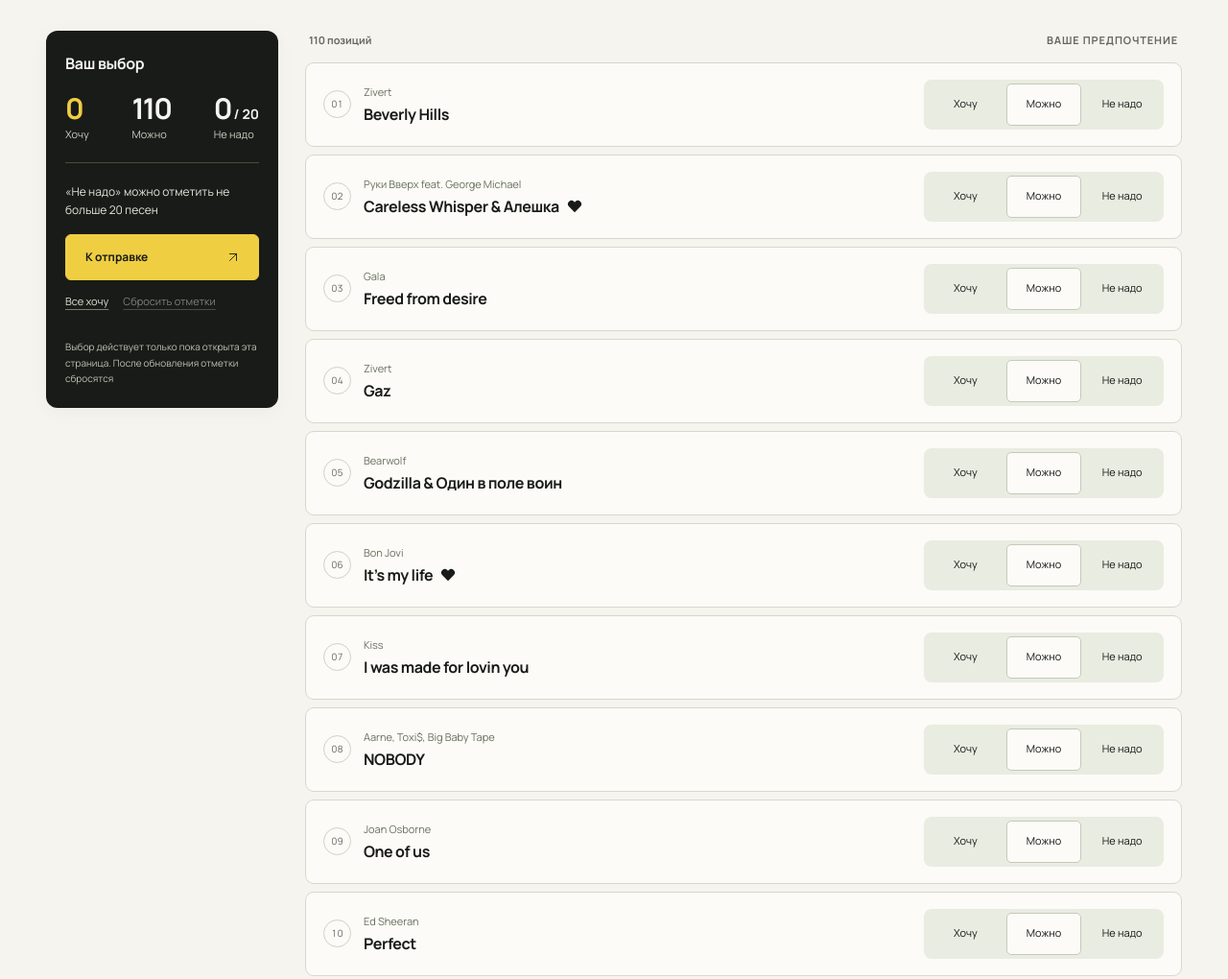
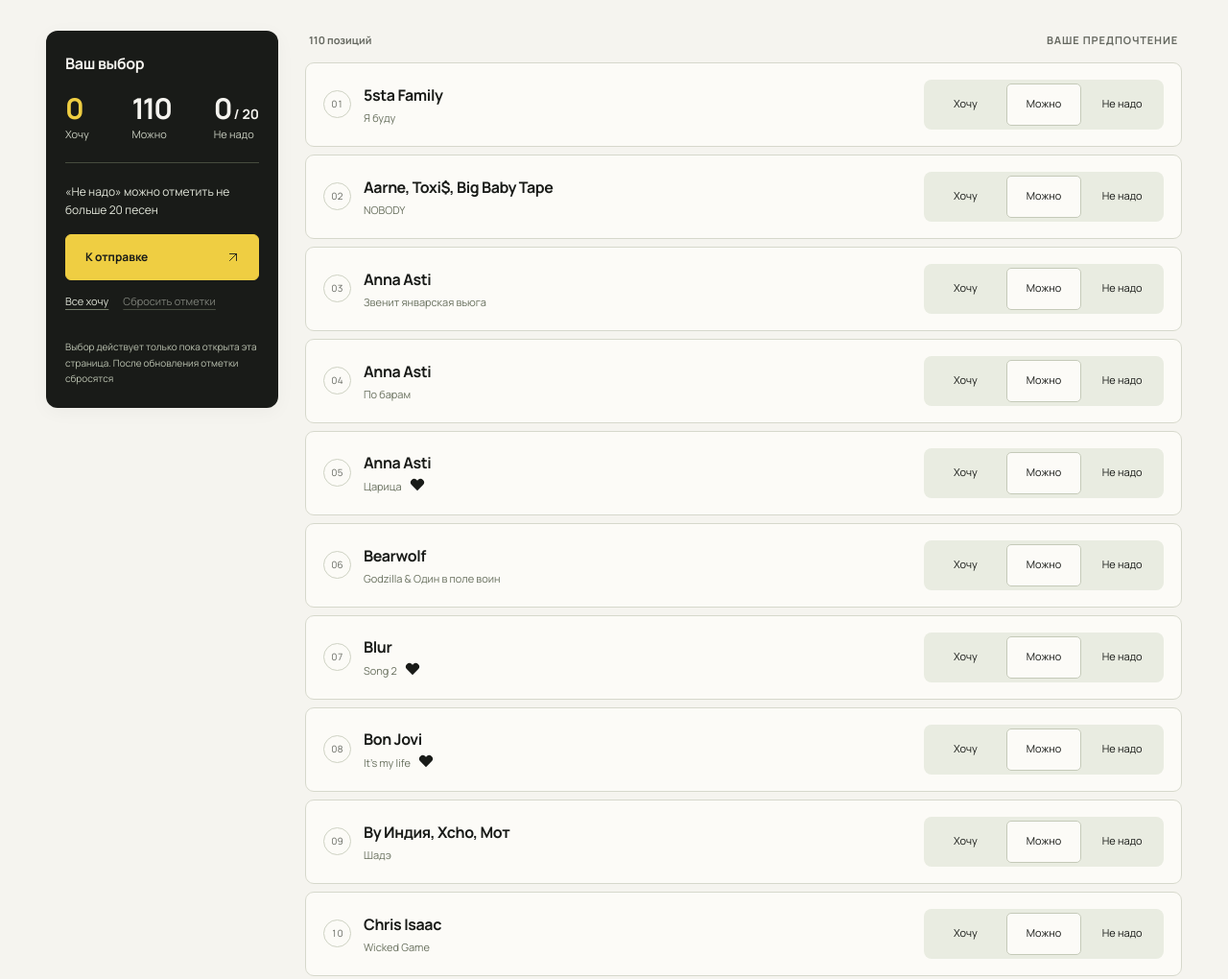
Before and after one commit to dunshaar/demo-version, a plain HTML site: page repertoire/index.html in a window 1280 px wide. Shown: the part 881-1901 px from the top of the page at 96% size. Drawn offline with Linux system fonts and the light colour scheme.

Commit message:
Publish artist-first repertoire layout and alphabetical order

```diff
--- a/app.js
+++ b/app.js
@@ -1,6 +1,6 @@
 import {initHeroScanner} from './hero-scanner.mjs?v=20260930-speed';
 import {initPrivacyUI} from './shared/privacy-ui.mjs?v=20260929-copy-form';
-import {initRequestForm} from './request-form.mjs?v=20261001-catalog110-recs';
+import {initRequestForm} from './request-form.mjs?v=20261001-artist-order';
 initPrivacyUI();
 initRequestForm();
 // Prepare already requested photographs for a fast scroll without delaying content.
--- a/index.html
+++ b/index.html
@@ -50,7 +50,7 @@
 </script>
 <link rel="icon" type="image/png" sizes="512x512" href="/demo-version/assets/logo-ava-512.png?v=20260930-catalog89-icons"><link rel="apple-touch-icon" href="/demo-version/assets/logo-ava-512.png?v=20260930-catalog89-icons">
 <link rel="preload" href="/demo-version/assets/manrope-regular.ttf" as="font" type="font/ttf" crossorigin>
-<link rel="stylesheet" href="/demo-version/styles.css?v=20260929-navigation"><script type="module" src="/demo-version/app.js?v=20261001-catalog110-recs"></script>
+<link rel="stylesheet" href="/demo-version/styles.css?v=20260929-navigation"><script type="module" src="/demo-version/app.js?v=20261001-artist-order"></script>
 <link rel="stylesheet" href="/demo-version/shared/privacy.css"><link rel="stylesheet" href="/demo-version/visual.css?v=20260929-hero-control"></head>
 <body>
 <a class="skip-link" href="#main">К содержанию</a>
--- a/repertoire/app.mjs
+++ b/repertoire/app.mjs
@@ -1,8 +1,8 @@
-import { source } from './catalog.mjs?v=20261001-catalog110-recs';
-import { sortSongs, splitSongText } from '../shared/song-order.mjs';
-import { CHOICES, CHOICE_LABELS, createCatalog, countChoices, createTextList, MAX_SKIPPED_SONGS } from './model.mjs?v=20261001-catalog110-recs';
-import { readRepertoireDraft, saveRepertoireDraft } from '../shared/preferences.mjs?v=20261001-catalog110-recs';
-import {initRequestForm} from '../request-form.mjs?v=20261001-catalog110-recs';
+import { source } from './catalog.mjs?v=20261001-artist-order';
+import { sortSongs, splitSongText } from '../shared/song-order.mjs?v=20261001-artist-order';
+import { CHOICES, CHOICE_LABELS, createCatalog, countChoices, createTextList, MAX_SKIPPED_SONGS } from './model.mjs?v=20261001-artist-order';
+import { readRepertoireDraft, saveRepertoireDraft } from '../shared/preferences.mjs?v=20261001-artist-order';
+import {initRequestForm} from '../request-form.mjs?v=20261001-artist-order';
 import {initPrivacyUI} from '../shared/privacy-ui.mjs?v=20260929-copy-form';
 
 function initRepertoire() {
@@ -40,18 +40,18 @@
   const heading = document.createElement('h3');
   heading.id = `${song.id}-title`;
   const {artist, title} = splitSongText(song.text);
-  heading.textContent = title;
+  heading.textContent = artist;
   const songLabel = [artist, title].filter(Boolean).join(': ');
   heading.setAttribute('aria-label', songLabel + (song.recommended ? ', рекомендует группа' : ''));
+  const track = document.createElement('span');
+  track.className = 'song-title';
+  track.textContent = title;
   if (song.recommended) {
     row.dataset.recommended = 'true';
-    heading.title = 'Рекомендует группа';
-    heading.insertAdjacentHTML('beforeend', "<svg class=\"recommendation-heart\" width=\"16\" height=\"16\" viewBox=\"0 0 24 24\" fill=\"currentColor\" aria-hidden=\"true\" focusable=\"false\"><path d=\"M20.84 4.61a5.5 5.5 0 0 0-7.78 0L12 5.67l-1.06-1.06a5.5 5.5 0 0 0-7.78 7.78L12 21.23l8.84-8.84a5.5 5.5 0 0 0 0-7.78Z\"/demo-version/></svg>");
+    track.title = 'Рекомендует группа';
+    track.insertAdjacentHTML('beforeend', "<svg class=\"recommendation-heart\" width=\"16\" height=\"16\" viewBox=\"0 0 24 24\" fill=\"currentColor\" aria-hidden=\"true\" focusable=\"false\"><path d=\"M20.84 4.61a5.5 5.5 0 0 0-7.78 0L12 5.67l-1.06-1.06a5.5 5.5 0 0 0-7.78 7.78L12 21.23l8.84-8.84a5.5 5.5 0 0 0 0-7.78Z\"/demo-version/></svg>");
   }
-  const performer = document.createElement('span');
-  performer.className = 'song-artist';
-  performer.textContent = artist;
-  info.append(number, performer, heading);
+  info.append(number, heading, track);
   const fieldset = document.createElement('fieldset');
   fieldset.className = 'song-choices';
   const legend = document.createElement('legend');
--- a/repertoire/boot.mjs
+++ b/repertoire/boot.mjs
@@ -1,4 +1,4 @@
-import('./app.mjs?v=20261001-catalog110-recs').catch(() => {
+import('./app.mjs?v=20261001-artist-order').catch(() => {
   document.querySelector('#load-error').hidden = false;
   document.querySelector('#results-count').textContent = 'Список недоступен';
   document.querySelector('#storage-status').textContent = 'Список не загрузился. Обновите страницу, чтобы продолжить.';
--- a/repertoire/index.html
+++ b/repertoire/index.html
@@ -8,9 +8,9 @@
   <meta name="description" content="Репертуар кавер-группы «Станция Мир». Выберите песни и отправьте пожелания вместе с контактами группе.">
   <title>Выбор песен | Станция Мир</title>
   <link rel="icon" type="image/png" sizes="512x512" href="/demo-version/assets/logo-ava-512.png?v=20260930-catalog89-icons"><link rel="apple-touch-icon" href="/demo-version/assets/logo-ava-512.png?v=20260930-catalog89-icons">
-  <link rel="stylesheet" href="./repertoire.css?v=20261001-catalog110-recs">
+  <link rel="stylesheet" href="./repertoire.css?v=20261001-artist-order">
   <link rel="stylesheet" href="/demo-version/shared/privacy.css">
-  <script type="module" src="./boot.mjs?v=20261001-catalog110-recs"></script>
+  <script type="module" src="./boot.mjs?v=20261001-artist-order"></script>
 </head>
 <body>
   <a class="skip-link" href="#main">К выбору песен</a>
--- a/repertoire/model.mjs
+++ b/repertoire/model.mjs
@@ -1,4 +1,4 @@
-import { sortSongs, splitSongText } from '../shared/song-order.mjs';
+import { sortSongs, splitSongText } from '../shared/song-order.mjs?v=20261001-artist-order';
 
 export const CHOICES = Object.freeze(['want', 'maybe', 'skip']);
 export const MAX_SKIPPED_SONGS = 20;
--- a/request-form.mjs
+++ b/request-form.mjs
@@ -1,6 +1,6 @@
-import {previewFormConfig} from './preview-config.mjs?v=20261001-catalog110-recs';
+import {previewFormConfig} from './preview-config.mjs?v=20261001-artist-order';
 import {attachPhoneMask} from './phone-input.mjs';
-import {readRepertoireDraft} from './shared/preferences.mjs?v=20261001-catalog110-recs';
+import {readRepertoireDraft} from './shared/preferences.mjs?v=20261001-artist-order';
 export async function initRequestForm(){
  const form=document.querySelector('#request-form');if(!form)return;
  const fields=document.querySelector('#request-fields'),button=document.querySelector('#request-submit'),status=document.querySelector('#request-status'),note=document.querySelector('#request-service-note'),retry=document.querySelector('#request-retry');
--- a/shared/preferences.mjs
+++ b/shared/preferences.mjs
@@ -1,5 +1,5 @@
-import { source } from '../repertoire/catalog.mjs?v=20261001-catalog110-recs';
-import { createCatalog, defaultChoices, sanitizeChoices, MAX_SKIPPED_SONGS } from '../repertoire/model.mjs?v=20261001-catalog110-recs';
+import { source } from '../repertoire/catalog.mjs?v=20261001-artist-order';
+import { createCatalog, defaultChoices, sanitizeChoices, MAX_SKIPPED_SONGS } from '../repertoire/model.mjs?v=20261001-artist-order';
 
 // Legacy keys are retained only to remove drafts made by earlier versions.
 export const PRIVACY_KEY = 'station-mir:privacy:v1';
--- a/shared/song-order.mjs
+++ b/shared/song-order.mjs
@@ -30,10 +30,10 @@
 }
 export function compareSongs(left, right) {
   const a = splitSongText(left.text), b = splitSongText(right.text);
+  const byArtist = compareWords(a.artist, b.artist);
+  if (byArtist) return byArtist;
   const byTitle = compareWords(a.title, b.title);
   if (byTitle) return byTitle;
-  const byArtist = compareWords(a.artist, b.artist);
-  if (byArtist) return byArtist;
   const aId = String(left.id ?? ''), bId = String(right.id ?? '');
   return aId < bId ? -1 : aId > bId ? 1 : 0;
 }
```
Also changed, not shown: repertoire/repertoire.css.
